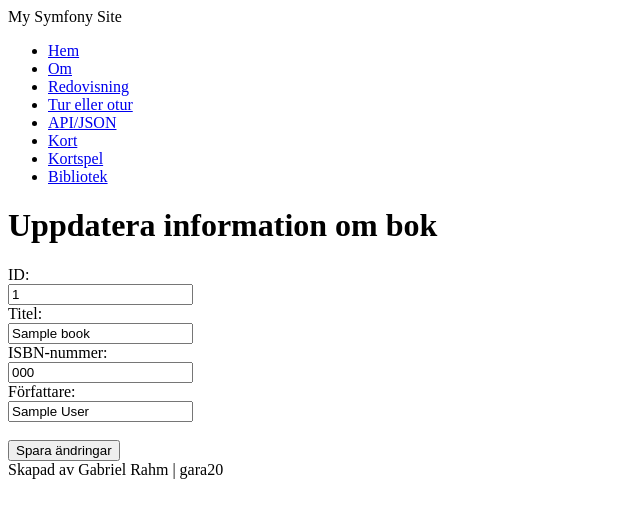
After one commit to Bruffe/mvc-repo, a Symfony app: template templates/library/update.html.twig in a window 1280 px wide. The commit adds this page. Shown: the top 518 px of the page, without its empty margins (0-640 px from the left). Run offline with Twig, Linux system fonts and the light colour scheme; the template is opened without the code that fills it: most values are stand-ins (such as "Sample title", 1, 10 or a date in 2020); some libraries are stand-ins or nearby versions.

Commit message:
Added library function U of CRUD, fixed links and typos

```diff
--- a/templates/library/create.html.twig
+++ b/templates/library/create.html.twig
@@ -16,7 +16,7 @@
     <label for="author">Författare:</label><br>
     <input type="text" name="author" value="" required><br><br>
 
-    <input type="submit" value="Skicka">
+    <input type="submit" value="Lägg till">
 </form>
 
 {% endblock %}
--- a/templates/library/show-all.html.twig
+++ b/templates/library/show-all.html.twig
@@ -29,7 +29,7 @@
             </td>
             <td>{{ book.author }}</td>
             <td>{{ book.isbn }}</td>
-            <td><a href="edit/{{ book.id }}">Redigera info</a></td>
+            <td><a href="update/{{ book.id }}">Redigera info</a></td>
             <td><a href="delete/{{ book.id }}">Ta bort bok</a></td>
         </tr>
     {% endfor %}
--- a/templates/library/show-one.html.twig
+++ b/templates/library/show-one.html.twig
@@ -23,7 +23,7 @@
             <td>{{ book.title }}</td>
             <td>{{ book.author }}</td>
             <td>{{ book.isbn }}</td>
-            <td><a href="/library/edit/{{ book.id }}">Redigera info</a></td>
+            <td><a href="/library/update/{{ book.id }}">Redigera info</a></td>
             <td><a href="/library/delete/{{ book.id }}">Ta bort bok</a></td>
         </tr>
     </tbody>
--- /dev/null
+++ b/templates/library/update.html.twig
@@ -0,0 +1,24 @@
+{% extends "base.html.twig" %}
+
+{% block title %}Uppdatera bok | Bibliotek{% endblock %}
+
+{% block body %}
+<h1>Uppdatera information om bok</h1>
+
+<form method="POST" action="{{ path('lib_update', {'id': book.id}) }}">
+    <label for="id">ID:</label><br>
+    <input type="text" name="id" value="{{ book.id }}" readonly><br>
+
+    <label for="title">Titel:</label><br>
+    <input type="text" name="title" value="{{ book.title }}" required><br>
+
+    <label for="isbn">ISBN-nummer:</label><br>
+    <input type="number" name="isbn" value="{{ book.isbn }}" required><br>
+
+    <label for="author">Författare:</label><br>
+    <input type="text" name="author" value="{{ book.author }}" required><br><br>
+
+    <input type="submit" value="Spara ändringar">
+</form>
+
+{% endblock %}
```
Also changed, not shown: src/Controller/BookController.php (+42 -0 lines).
